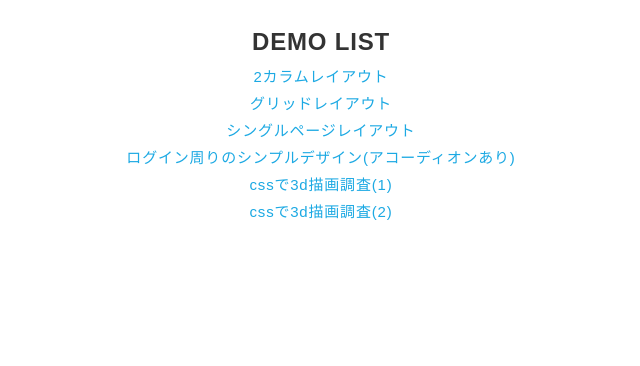
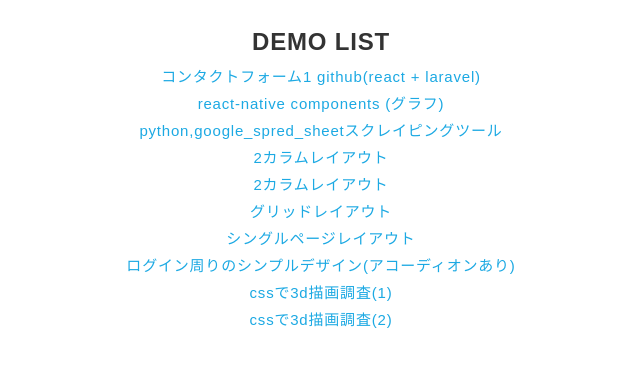
Before and after one commit to Takuya-Nakamura/portfolio, a plain HTML site: page demolist.html in a window 1280 px wide. Shown: the whole page, without its empty margins (319-959 px from the left). Drawn offline with Linux system fonts and the light colour scheme.

Commit message:
update demo list

```diff
--- a/demolist.html
+++ b/demolist.html
@@ -27,6 +27,11 @@
   <main>
     <h1>DEMO LIST</h1>
     <ul>
+      <li><a href="https://github.com/Takuya-Nakamura/form_react_laravel">コンタクトフォーム1 github(react + laravel)</a></li>
+      <li><a href="https://github.com/Takuya-Nakamura/react-expo-chart">react-native components (グラフ)</a></li>
+      <li><a href="https://github.com/Takuya-Nakamura/scraping">python,google_spred_sheetスクレイピングツール</a></li>
+
+      <li><a href="./demo/1_two_column/index.html">2カラムレイアウト</a></li>
       <li><a href="./demo/1_two_column/index.html">2カラムレイアウト</a></li>
       <li><a href="./demo/2_grid/index.html">グリッドレイアウト</a></li>
       <li><a href="./demo/3_singlepage/index.html">シングルページレイアウト</a></li>
```
